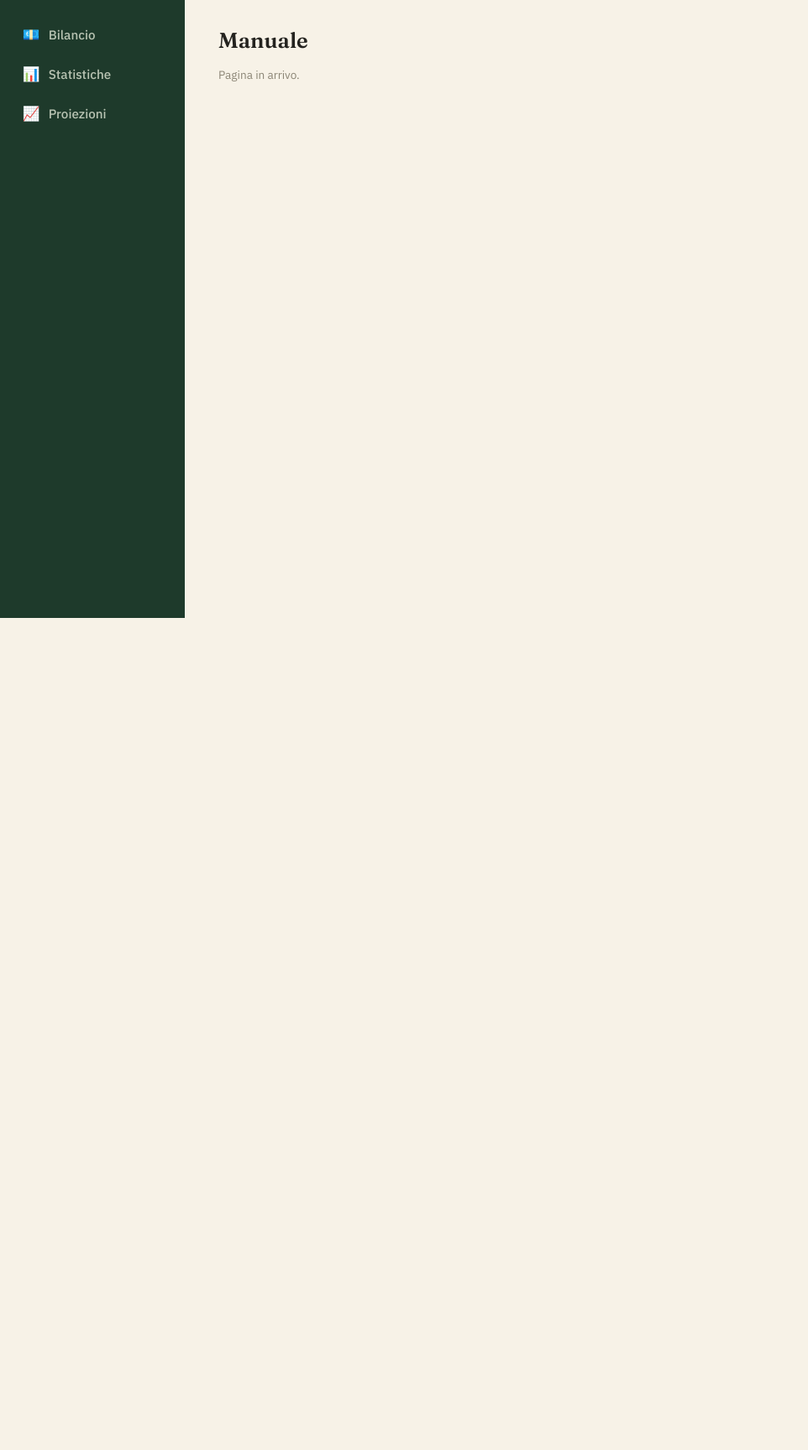
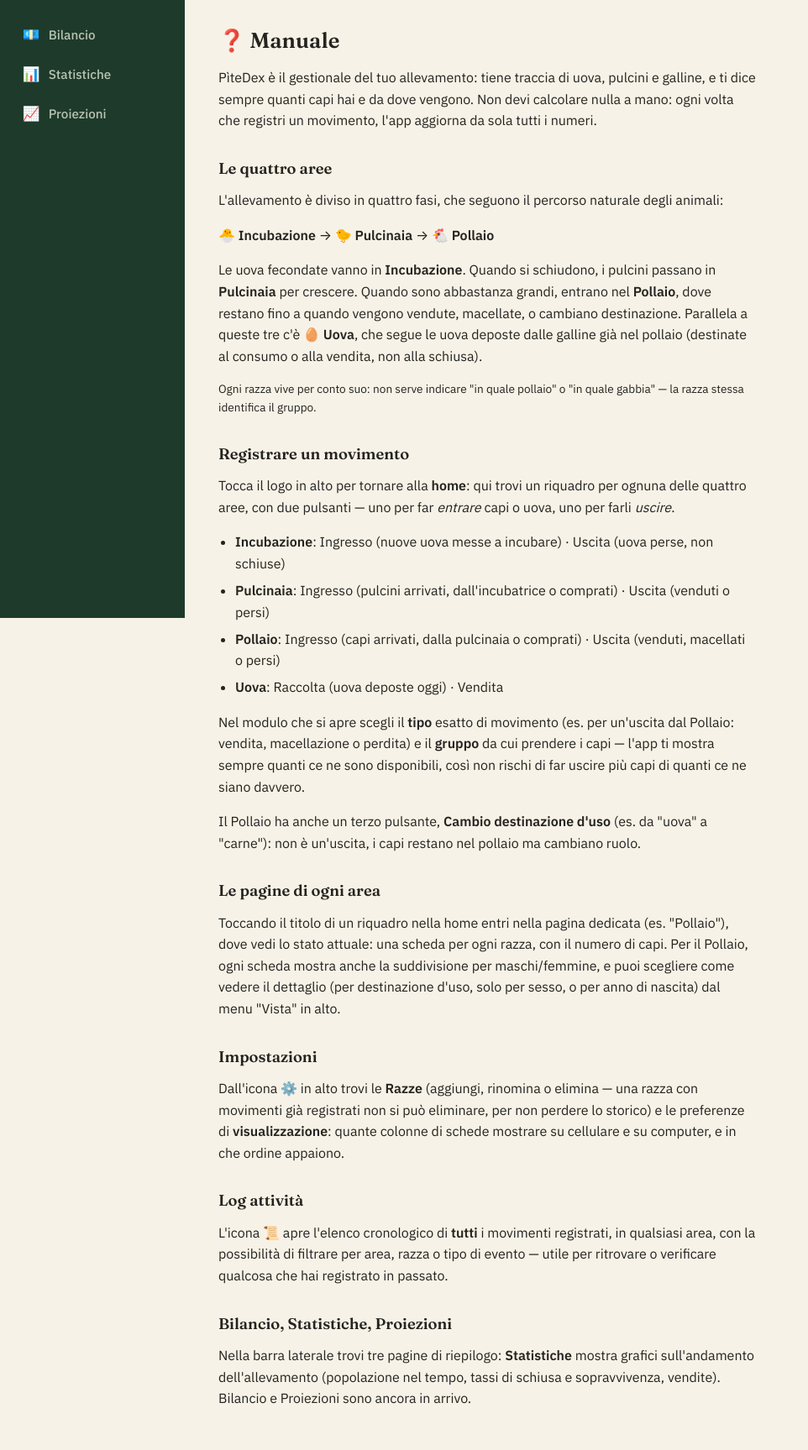
Before and after one commit to ncldlbn/pitedex, a Flask app: page /manuale in a window 1280 px wide. Shown: the part 64-1791 px from the top of the page at 84% size, without its empty margins (0-962 px from the left). Before the commit the page ends 800 px from the top, so only its background shows below. Run offline with Flask 3, Linux system fonts and the light colour scheme; the visitor is signed in with stand-in values (Sample User, id 1); data comes from the database, SQL or seed files in the repository.

Commit message:
Scrive il contenuto della pagina Manuale
Spiega le quattro aree e il loro flusso, come registrare un movimento,
come leggere le pagine di ogni area, Impostazioni, Log attività e le
pagine di riepilogo — pensato per chi usa l'app sul campo, non per chi
la sviluppa.

Co-Authored-By: Claude Sonnet 5 <noreply@anthropic.com>

```diff
--- a/static/style.css
+++ b/static/style.css
@@ -635,6 +635,31 @@ button:hover {
     color: var(--text-primary);
 }
 
+/* Manuale */
+
+.manuale-testo {
+    max-width: 640px;
+}
+
+.manuale-testo p,
+.manuale-testo ul {
+    line-height: 1.6;
+    color: var(--text-primary);
+    margin: 0 0 1rem;
+}
+
+.manuale-testo ul {
+    padding-left: 1.25rem;
+}
+
+.manuale-testo li {
+    margin-bottom: 0.4rem;
+}
+
+.manuale-testo .section-title {
+    margin-top: 2rem;
+}
+
 /* Statistiche */
 
 .statistiche-griglia {
--- a/templates/manuale.html
+++ b/templates/manuale.html
@@ -1,5 +1,81 @@
 {% extends "base.html" %}
 {% block content %}
-<h1 class="page-title">Manuale</h1>
-<p class="hint">Pagina in arrivo.</p>
+<h1 class="page-title">❓ Manuale</h1>
+
+<div class="manuale-testo">
+
+<p class="hint" style="font-size: 1rem; margin: -0.5rem 0 1.75rem;">
+    PìteDex è il gestionale del tuo allevamento: tiene traccia di uova, pulcini e galline,
+    e ti dice sempre quanti capi hai e da dove vengono. Non devi calcolare nulla a mano:
+    ogni volta che registri un movimento, l'app aggiorna da sola tutti i numeri.
+</p>
+
+<h2 class="section-title">Le quattro aree</h2>
+<p>L'allevamento è diviso in quattro fasi, che seguono il percorso naturale degli animali:</p>
+<p>
+    🐣 <strong>Incubazione</strong> → 🐤 <strong>Pulcinaia</strong> → 🐔 <strong>Pollaio</strong>
+</p>
+<p>
+    Le uova fecondate vanno in <strong>Incubazione</strong>. Quando si schiudono, i pulcini passano in
+    <strong>Pulcinaia</strong> per crescere. Quando sono abbastanza grandi, entrano nel <strong>Pollaio</strong>,
+    dove restano fino a quando vengono vendute, macellate, o cambiano destinazione.
+    Parallela a queste tre c'è <strong>🥚 Uova</strong>, che segue le uova deposte dalle galline già nel pollaio
+    (destinate al consumo o alla vendita, non alla schiusa).
+</p>
+<p class="hint">
+    Ogni razza vive per conto suo: non serve indicare "in quale pollaio" o "in quale gabbia" — la razza stessa
+    identifica il gruppo.
+</p>
+
+<h2 class="section-title">Registrare un movimento</h2>
+<p>
+    Tocca il logo in alto per tornare alla <strong>home</strong>: qui trovi un riquadro per ognuna delle quattro aree,
+    con due pulsanti — uno per far <em>entrare</em> capi o uova, uno per farli <em>uscire</em>.
+</p>
+<ul>
+    <li><strong>Incubazione</strong>: Ingresso (nuove uova messe a incubare) · Uscita (uova perse, non schiuse)</li>
+    <li><strong>Pulcinaia</strong>: Ingresso (pulcini arrivati, dall'incubatrice o comprati) · Uscita (venduti o persi)</li>
+    <li><strong>Pollaio</strong>: Ingresso (capi arrivati, dalla pulcinaia o comprati) · Uscita (venduti, macellati o persi)</li>
+    <li><strong>Uova</strong>: Raccolta (uova deposte oggi) · Vendita</li>
+</ul>
+<p>
+    Nel modulo che si apre scegli il <strong>tipo</strong> esatto di movimento (es. per un'uscita dal Pollaio: vendita,
+    macellazione o perdita) e il <strong>gruppo</strong> da cui prendere i capi — l'app ti mostra sempre quanti ce ne
+    sono disponibili, così non rischi di far uscire più capi di quanti ce ne siano davvero.
+</p>
+<p>
+    Il Pollaio ha anche un terzo pulsante, <strong>Cambio destinazione d'uso</strong> (es. da "uova" a "carne"): non
+    è un'uscita, i capi restano nel pollaio ma cambiano ruolo.
+</p>
+
+<h2 class="section-title">Le pagine di ogni area</h2>
+<p>
+    Toccando il titolo di un riquadro nella home entri nella pagina dedicata (es. "Pollaio"), dove vedi lo stato
+    attuale: una scheda per ogni razza, con il numero di capi. Per il Pollaio, ogni scheda mostra anche la
+    suddivisione per maschi/femmine, e puoi scegliere come vedere il dettaglio (per destinazione d'uso, solo per
+    sesso, o per anno di nascita) dal menu "Vista" in alto.
+</p>
+
+<h2 class="section-title">Impostazioni</h2>
+<p>
+    Dall'icona ⚙️ in alto trovi le <strong>Razze</strong> (aggiungi, rinomina o elimina — una razza con movimenti già
+    registrati non si può eliminare, per non perdere lo storico) e le preferenze di <strong>visualizzazione</strong>:
+    quante colonne di schede mostrare su cellulare e su computer, e in che ordine appaiono.
+</p>
+
+<h2 class="section-title">Log attività</h2>
+<p>
+    L'icona 📜 apre l'elenco cronologico di <strong>tutti</strong> i movimenti registrati, in qualsiasi area, con la
+    possibilità di filtrare per area, razza o tipo di evento — utile per ritrovare o verificare qualcosa che hai
+    registrato in passato.
+</p>
+
+<h2 class="section-title">Bilancio, Statistiche, Proiezioni</h2>
+<p>
+    Nella barra laterale trovi tre pagine di riepilogo: <strong>Statistiche</strong> mostra grafici sull'andamento
+    dell'allevamento (popolazione nel tempo, tassi di schiusa e sopravvivenza, vendite). Bilancio e Proiezioni sono
+    ancora in arrivo.
+</p>
+
+</div>
 {% endblock %}
```
